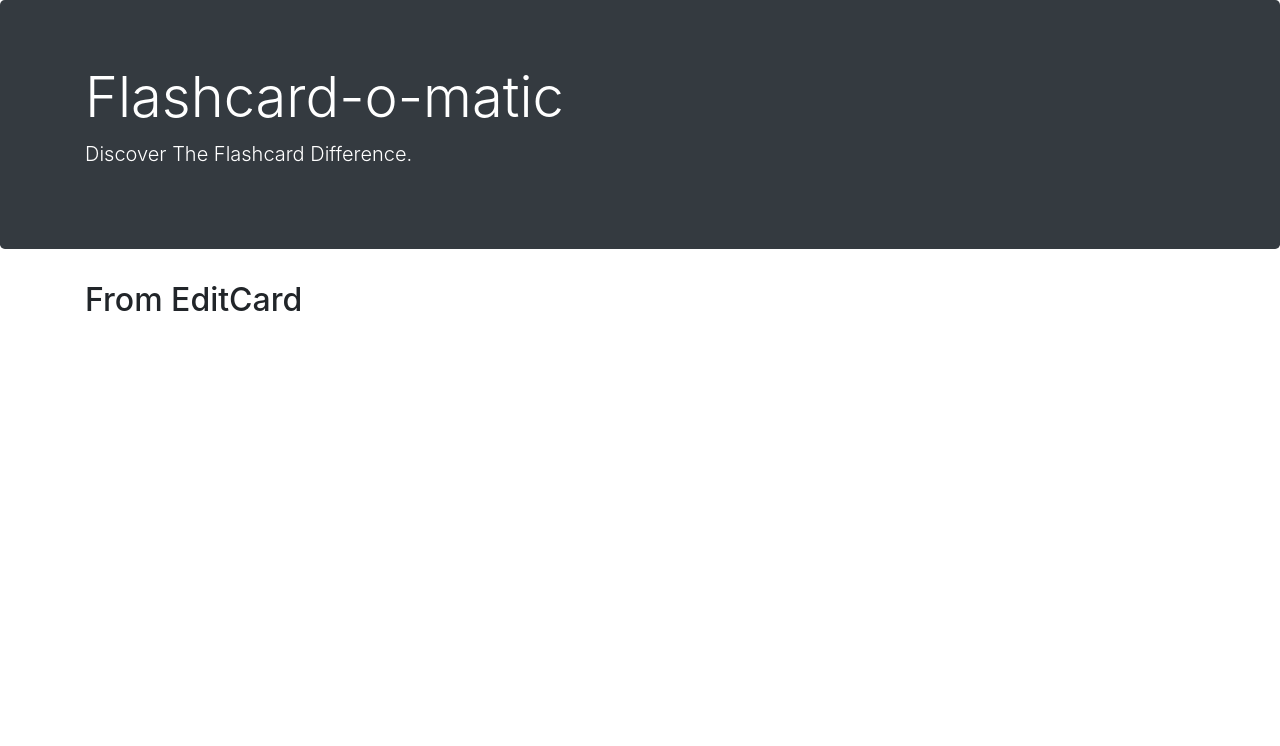
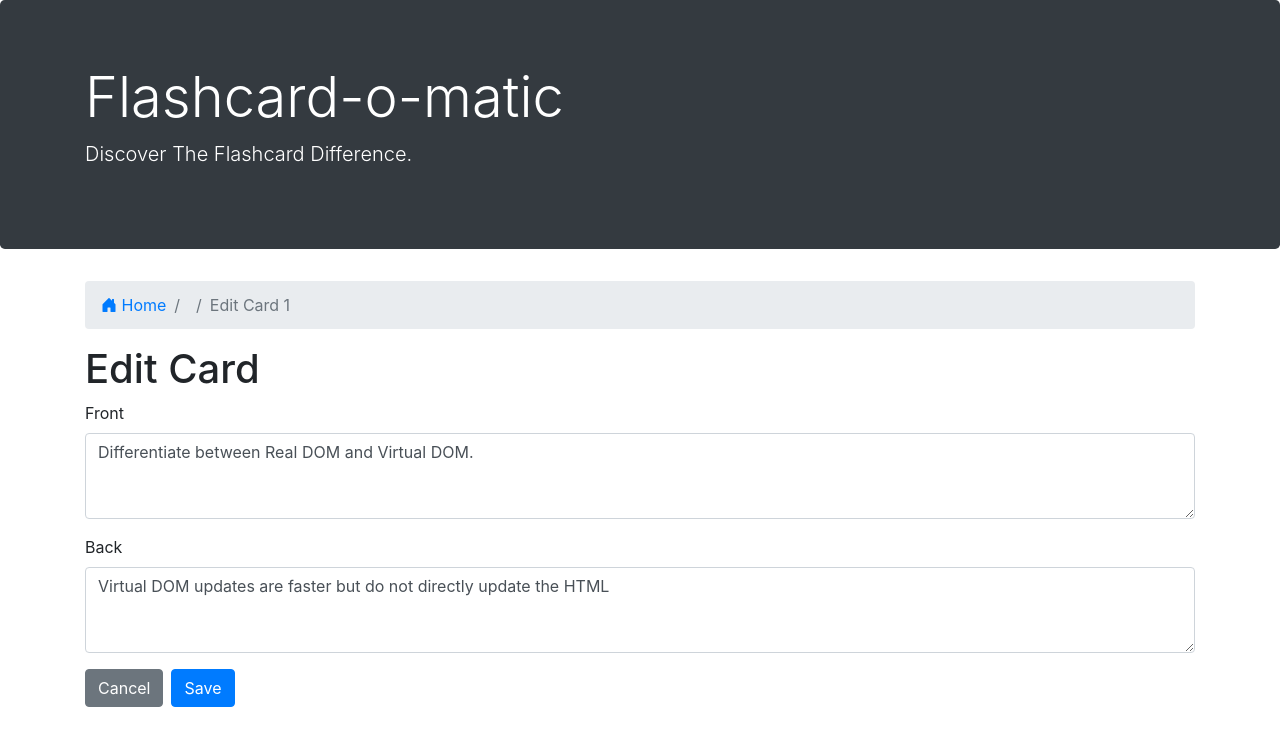
Before and after one commit to Theakayuki/Project-Flashcards-React, a React (Create React App) app: page /decks/1/cards/1/edit in a window 1280 px wide. Shown: the top 746 px of the page. Built offline with nearby package versions, Linux system fonts and the light colour scheme; no server answers; data requests are answered from the project's data file; a web font is replaced by a local one.

Commit message:
finished edit card and fixed some bugs

```diff
--- a/data/db.json
+++ b/data/db.json
@@ -12,7 +12,7 @@
     },
     {
       "name": "staest",
-      "description": "steatesa",
+      "description": "steatesaasfaes",
       "id": 3
     }
   ],
@@ -53,6 +53,30 @@
       "back": "b",
       "deckId": 1,
       "id": 7
+    },
+    {
+      "front": "testat",
+      "back": "taseta",
+      "deckId": 3,
+      "id": 8
+    },
+    {
+      "front": "teastas",
+      "back": "aetaseta",
+      "deckId": 3,
+      "id": 9
+    },
+    {
+      "front": "asfdfdsfa3",
+      "back": "asefsfsf",
+      "deckId": 3,
+      "id": 10
+    },
+    {
+      "front": "efasfaes5",
+      "back": "faesasfas",
+      "deckId": 3,
+      "id": 12
     }
   ]
 }
--- a/src/Layout/Card/CardForm.jsx
+++ b/src/Layout/Card/CardForm.jsx
@@ -1,6 +1,9 @@
-import { Link } from 'react-router-dom';
+import { Link, useParams } from 'react-router-dom';
 
-function CardFrom({ deckId, cardData, changeHandler, handleSubmit}) {
+function CardFrom({ cardData, changeHandler, handleSubmit}) {
+    const deckId = useParams().deckId;
+    // check if url has has cardId to know if it is edit or new card
+    const isEdit = useParams().cardId;
     return (
         <form onSubmit={handleSubmit}>
             <div className='form-group'>
@@ -30,7 +33,7 @@ function CardFrom({ deckId, cardData, changeHandler, handleSubmit}) {
                 ></textarea>
             </div>
             <Link to={`/decks/${deckId}`} className='btn btn-secondary mr-2'>
-                Done
+                {!isEdit ? 'Done' : 'Cancel'}
             </Link>
             <button type='submit' className='btn btn-primary'>
                 Save
--- a/src/Layout/Card/EditCard/EditCard.jsx
+++ b/src/Layout/Card/EditCard/EditCard.jsx
@@ -1,9 +1,83 @@
+import { Fragment, useEffect, useState } from "react";
+import { Link, useHistory, useParams } from "react-router-dom";
+import { readCard, readDeck, updateCard } from "../../../utils/api";
+
+import CardFrom from "../CardForm";
 
 function EditCard() {
+    const { deckId, cardId } = useParams();
+    const [deckData, setDeckData] = useState({});
+    const [isLoaded, setIsLoaded] = useState(false);
+    const [cardData, setCardData] = useState({ front: '', back: '' });
+    const history = useHistory();
 
-    const tempContent = <h2>From EditCard</h2>;
+    useEffect(() => {
+        const abortController = new AbortController();
+        async function loadDeck() {
+            const loadedDeck = await readDeck(deckId, abortController.signal);
+            setDeckData(loadedDeck);
+        }
+        loadDeck();
+        setIsLoaded(true);
+        return () => abortController.abort();
+    }, [deckId]);
 
-    return tempContent;
+    useEffect(() => {
+        const abortController = new AbortController();
+        async function loadCard() {
+            const loadedCard = await readCard(cardId, abortController.signal);
+            setCardData(loadedCard);
+        }
+        loadCard();
+        setIsLoaded(true);
+        return () => abortController.abort();
+    }, [cardId]);
+
+    const changeHandler = ({ target }) => {
+        setCardData({
+            ...cardData,
+            [target.name]: target.value,
+        });
+    };
+
+    const submitHandler = async (event) => {
+        event.preventDefault();
+        await updateCard(cardId, cardData);
+        history.push(`/decks/${deckId}`);
+    };
+
+
+    const Breadcrumb = () => {
+        return (
+            <nav aria-label='breadcrumb'>
+                <ol className='breadcrumb'>
+                    <li className='breadcrumb-item'>
+                        <Link to='/'>
+                            <i className='bi bi-house-door-fill'></i> Home
+                        </Link>
+                    </li>
+                    <li className='breadcrumb-item'>
+                        <Link to={`/decks/${deckId}`}>{deckData.name}</Link>
+                    </li>
+                    <li className='breadcrumb-item active' aria-current='page'>
+                        Edit Card {cardId}
+                    </li>
+                </ol>
+            </nav>
+        );
+    };
+
+    return (
+        <Fragment>
+            <Breadcrumb />
+            <h1>Edit Card</h1>
+            {isLoaded ? (
+                <CardFrom cardData={cardData} changeHandler={changeHandler} submitHandler={submitHandler} />
+            ) : (
+                <p>Loading...</p>
+            )}
+        </Fragment>
+    );
 }
 
 export default EditCard;
--- a/src/Layout/Card/NewCard/NewCard.jsx
+++ b/src/Layout/Card/NewCard/NewCard.jsx
@@ -37,6 +37,7 @@ function NewCard() {
         history.go(0);
     };
 
+    console.log(deckId);
     const Breadcrumb = () => {
         return (
             <nav aria-label='breadcrumb'>
@@ -63,7 +64,7 @@ function NewCard() {
                 <Fragment>
                     <Breadcrumb />
                     <h2>{deckData.name}: Add Card</h2>
-                    <CardFrom deckId={deckId} cardData={cardData} changeHandler={changeHandler} handleSubmit={handleSubmit} />
+                    <CardFrom cardData={cardData} changeHandler={changeHandler} handleSubmit={handleSubmit} />
                 </Fragment>
             ) : (
                 <p>Loading...</p>
--- a/src/Layout/Deck/Deck.jsx
+++ b/src/Layout/Deck/Deck.jsx
@@ -1,5 +1,5 @@
 import { Fragment, useEffect, useState } from 'react';
-import { Link, useHistory, useParams } from 'react-router-dom';
+import { Link, useHistory, useParams, useRouteMatch } from 'react-router-dom';
 
 import DeleteButton from '../../utils/DeleteButton/DeleteButton';
 import { readDeck } from '../../utils/api';
@@ -9,6 +9,7 @@ function Deck() {
     const [isLoaded, setIsLoaded] = useState(false);
     const deckId = useParams().deckId;
     const history = useHistory();
+    const { url } = useRouteMatch();
 
     useEffect(() => {
         const abortController = new AbortController();
@@ -33,7 +34,9 @@ function Deck() {
         history.push(`/decks/${deckId}/study`);
     };
 
-
+    const handleCardEdit = (cardId) => {
+        history.push(`${url}/cards/${cardId}/edit`);
+    };
     const Breadcrumb = () => {
         return (
             <nav aria-label='breadcrumb'>
@@ -82,7 +85,7 @@ function Deck() {
                             <div className='col-6'>{card.back}</div>
                         </div>
                         <div className='d-flex justify-content-end'>
-                            <button className='btn btn-secondary'>Edit</button>
+                            <button className='btn btn-secondary' onClick={() => handleCardEdit(card.id)}>Edit</button>
                             <DeleteButton className='ml-2' type={'card'} id={card.id} />
                         </div>
                     </div>
--- a/src/Layout/Home/Home.jsx
+++ b/src/Layout/Home/Home.jsx
@@ -27,7 +27,10 @@ function Home() {
                 {decks.map((deck) => (
                     <div key={deck.id} className='card'>
                         <div className='card-body'>
+                            <div className='d-flex justify-content-between'>
                             <h5 className='card-title'>{deck.name}</h5>
+                            <p className='card-text'>{deck.cards.length} cards</p>
+                            </div>
                             <p className='card-text'>{deck.description}</p>
                             <div className='d-flex justify-content-between'>
                                 <div>
```
